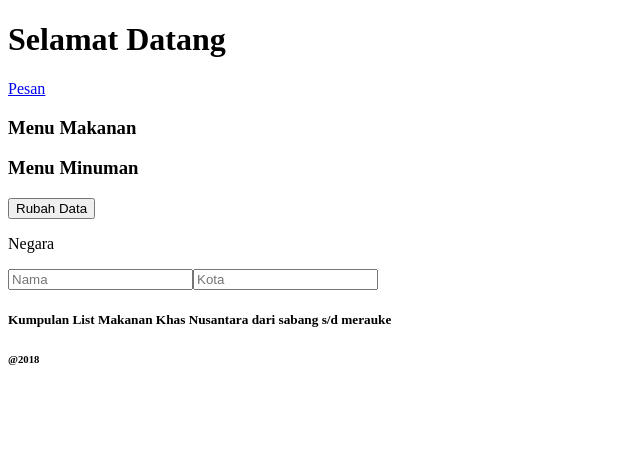
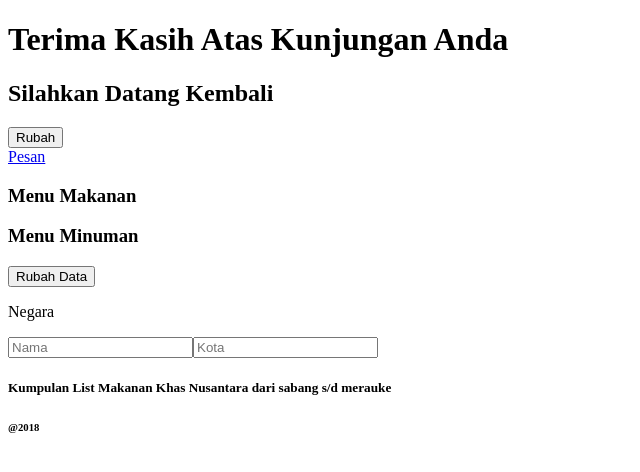
Before and after one commit to ekoheryanto/react, a React (Create React App) app: page / in a window 1280 px wide. Shown: the top 472 px of the page, without its empty margins (0-640 px from the left). Built offline with nearby package versions, Linux system fonts and the light colour scheme.

Commit message:
conditional rendering 2,3

```diff
--- a/src/component/Header.js
+++ b/src/component/Header.js
@@ -6,16 +6,23 @@ class Header extends Component{
   this.state = {
     data : "Daftar Makanan Nusantara",
     datalist : this.props.list,
-    statusRendering : true
+    statusRendering : false
 
   };
   this.handleklik = this.handleklik.bind(this);
+  this.handleElement = this.handleElement.bind(this);
 }
 
 handleklik(value, e){
 e.preventDefault();
 alert(this.state.data);
 alert(value);
+};
+
+handleElement(){
+  this.setState((state, props)=>{
+    return{statusRendering : !state.statusRendering }
+  });
 };
 
 /*componentDidMount akan jalan secara otomatis setelah rendering*/
@@ -26,10 +33,22 @@ console.log("jalan : componentDidMount")
 
   render(){
     console.log("jalan : Render")
-    /*penulisan kondisi rendering inline*/
+    /*penulisan kondisi rendering inline
+    1.Apabila dalam kondisi rendering lebih dari satu element maka harus memakai pembungkus <div>*/
     return(
       <div>
-       {this.state.statusRendering === true ? (<h1>Selamat Datang</h1>):(<h1>Selamat Tinggal</h1>)}
+       {this.state.statusRendering === true ? (
+         <div>
+         <h1>Selamat Datang</h1>
+         <h2>Silahakan Pilih Menu</h2>
+         </div>
+       ):(
+         <div>
+         <h1>Terima Kasih Atas Kunjungan Anda</h1>
+         <h2>Silahkan Datang Kembali</h2>
+         </div>
+       )}
+       <button onClick={this.handleElement}>Rubah</button>
       </div>
     );
     // return(
```
